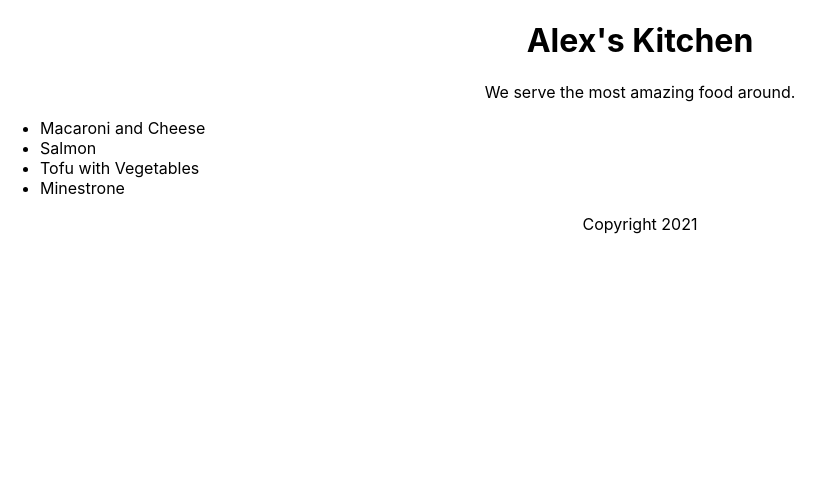
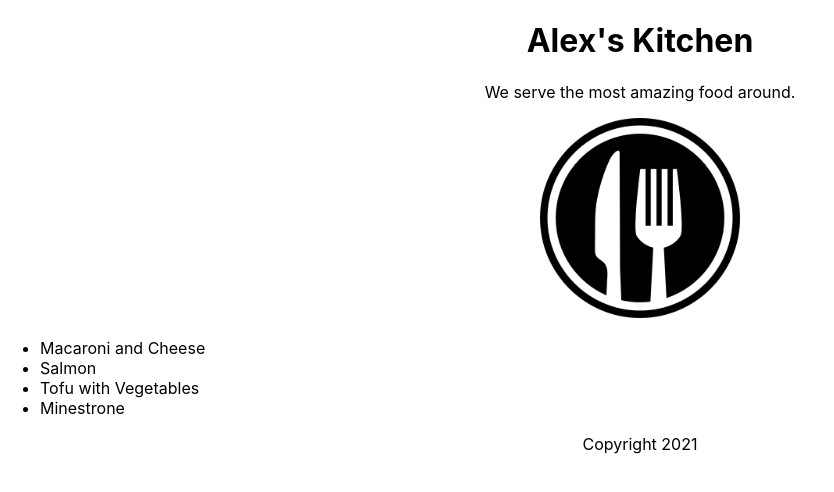
Before and after one commit to AlexWFreitas/React.js-Essential-Training, a React (Create React App) app in the folder react-essentials/: page / in a window 1280 px wide. Shown: the top 492 px of the page, without its empty margins (0-834 px from the left). Built offline with nearby package versions, Linux system fonts and the light colour scheme.

Commit message:
Chapter 3 - React Components [ 100% ]

```diff
--- a/react-essentials/src/App.js
+++ b/react-essentials/src/App.js
@@ -1,4 +1,5 @@
 import './App.css';
+import restaurant from "./restaurant.png";
 
 function Header(props) {
   return (
@@ -12,6 +13,11 @@ function Main(props) {
   return (
     <section>
       <p>We serve the most {props.adjective} food around.</p>
+      <img
+        src={restaurant}
+        height={200}
+        alt="Restaurant Logo"
+      />
       <ul style = {{textAlign: "left"}}>
         {props.dishes.map((dish) => (
           <li key={dish.id}>{dish.title}</li>
--- a/react-essentials/src/index.js
+++ b/react-essentials/src/index.js
@@ -3,4 +3,7 @@ import ReactDOM from 'react-dom';
 import './index.css';
 import App from './App'
 
-ReactDOM.render(<App />, document.getElementById('root'));
+ReactDOM.render(
+	<App />,
+	document.getElementById('root')
+);
```
Also changed, not shown: react-essentials/src/restaurant.png (added).
